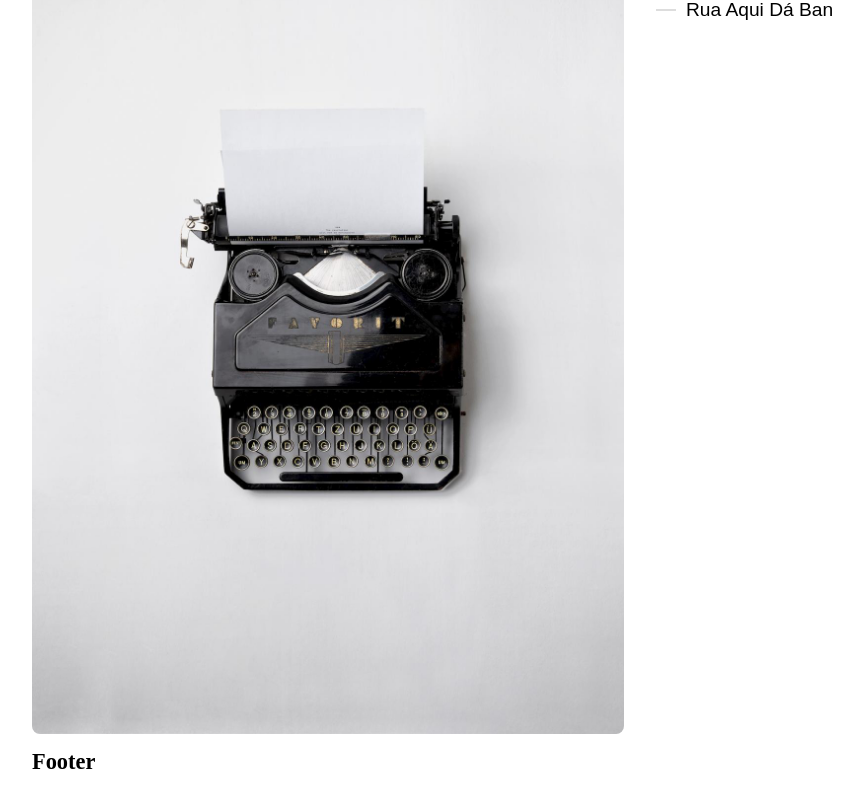
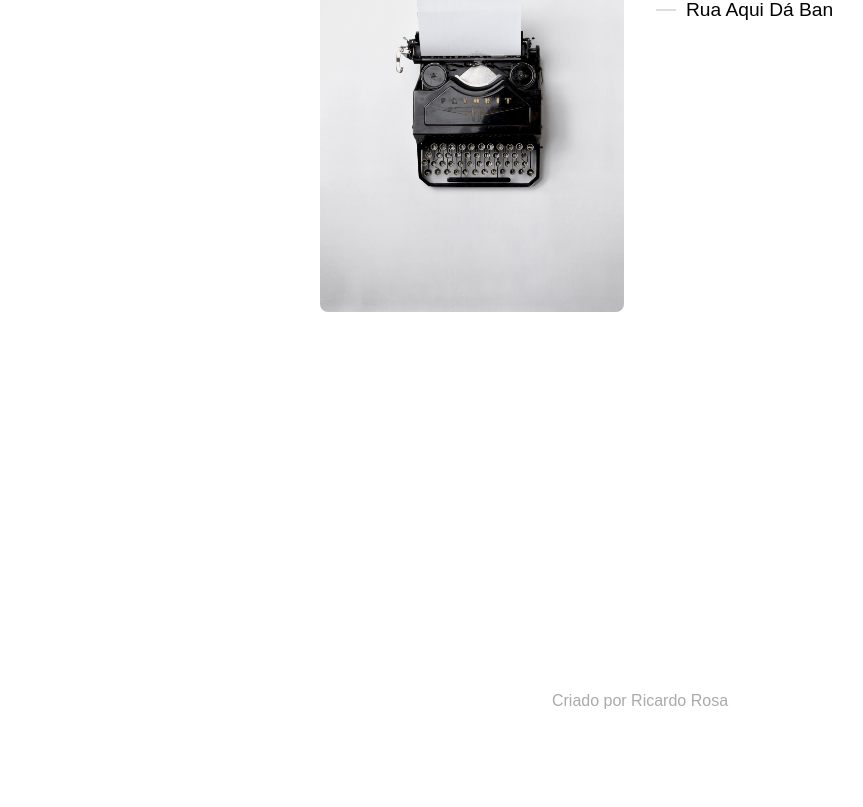
Before and after one commit to rrricardo00/Contact-Page-React, a React (Vite) app: page /contato in a window 1280 px wide. Shown: the part 236-1043 px from the top of the page, without its empty margins (0-863 px from the left). Built offline with nearby package versions, Linux system fonts and the light colour scheme.

Commit message:
final ver

```diff
--- a/src/App.css
+++ b/src/App.css
@@ -1,10 +1,22 @@
+.App {
+    max-width: 40rem;
+    margin: 0 auto;
+    display: flex;
+    flex-direction: column;
+    min-height: calc(100vh + 10rem);
+}
+
+.content{
+    flex: 1;
+}
+
 body {
     margin: 2rem;
 }
 
 img {
     max-width: 100%;
-    border-radius: .5rem;
+    border-radius: 0.5rem;
 }
 
 a {
@@ -19,13 +31,27 @@ h1 {
 .anime-left {
     transform: translateX(-20px);
     opacity: 0;
-    animation: animeLeft .3s forwards;
+    animation: animeLeft 0.3s forwards;
 }
 
 @keyframes animeLeft {
     to {
         transform: initial;
         opacity: 1;
-
     }
 }
+
+.loading {
+    width: 20px;
+    height: 20px;
+    border-radius: 50%;
+    border: 5px solid #ccc;
+    border-right-color: transparent;
+    animation: loading 1s infinite;
+}
+
+@keyframes loading {
+    to {
+        transform: rotate(360deg);
+    }
+}
--- a/src/Components/Footer.jsx
+++ b/src/Components/Footer.jsx
@@ -3,7 +3,7 @@ import styles from './Footer.module.css'
 
 const Footer = () => {
   return (
-    <div className={styles.footer}><h1>Footer</h1></div>
+    <div className={styles.footer}><p>Criado por Ricardo Rosa</p></div>
   )
 }
 
--- a/src/Components/Footer.module.css
+++ b/src/Components/Footer.module.css
@@ -0,0 +1,8 @@
+.footer{
+    text-align: center;
+    font-family: Arial, Helvetica, sans-serif;
+    color: #aaa;
+    height: 10rem;
+    padding-top: 5rem;
+    box-sizing: border-box;
+}
--- a/src/Components/Produto.jsx
+++ b/src/Components/Produto.jsx
@@ -27,16 +27,18 @@ const Produto = () => {
     getProduct()
   }, [id])
 
-  if (!load) return <h3>Loading</h3>
+  if (!load) return <div className='loading'></div>
   if (error) return <h3>Aconeceu um erro: {error}</h3>
   if (produto === null) return <h3>Loading</h3>
 
   return (
-    <section className='anime-left'>
-      <Head title={`Produto | ${produto.nome}`} content={`Página do produto ${produto.nome}`}/>
+    <section className={`${styles.produto} anime-left`}>
+      <Head title={`Produto | ${produto.nome}`} content={`Página do produto ${produto.nome}`} />
+      <div>
+        {produto.fotos.map(foto => <img key={foto.src} src={foto.src} alt={foto.titulo} />)}
+      </div>
       {load &&
-        <div className={`${styles.produto}`} >
-          {produto.fotos.map(foto => <img key={foto.src} src={foto.src} alt={foto.titulo} />)}
+        <div>
           <h1> {produto.nome}</h1>
           <span className={styles.preco}>R$ {produto.preco}</span>
           <p className={styles.descricao}>{produto.descricao}</p>
--- a/src/Components/Produto.module.css
+++ b/src/Components/Produto.module.css
@@ -1,3 +1,24 @@
 .produto{
     color: #000;
+    display: grid;
+    grid-template-columns: repeat(2, 1fr);
+    gap: 2rem;
 }
+
+.produto img{
+    margin-bottom: 2rem;
+}
+
+.preco{
+    padding: .5rem;
+    background: #91fb5d;
+    color: #017e01;
+    font-family: Arial, Helvetica, sans-serif;
+    border-radius: 4px;
+}
+
+.descricao{
+    font-family: Arial, Helvetica, sans-serif;
+    font-size: 1.2rem;
+    line-height: 1.2rem;
+}
```
